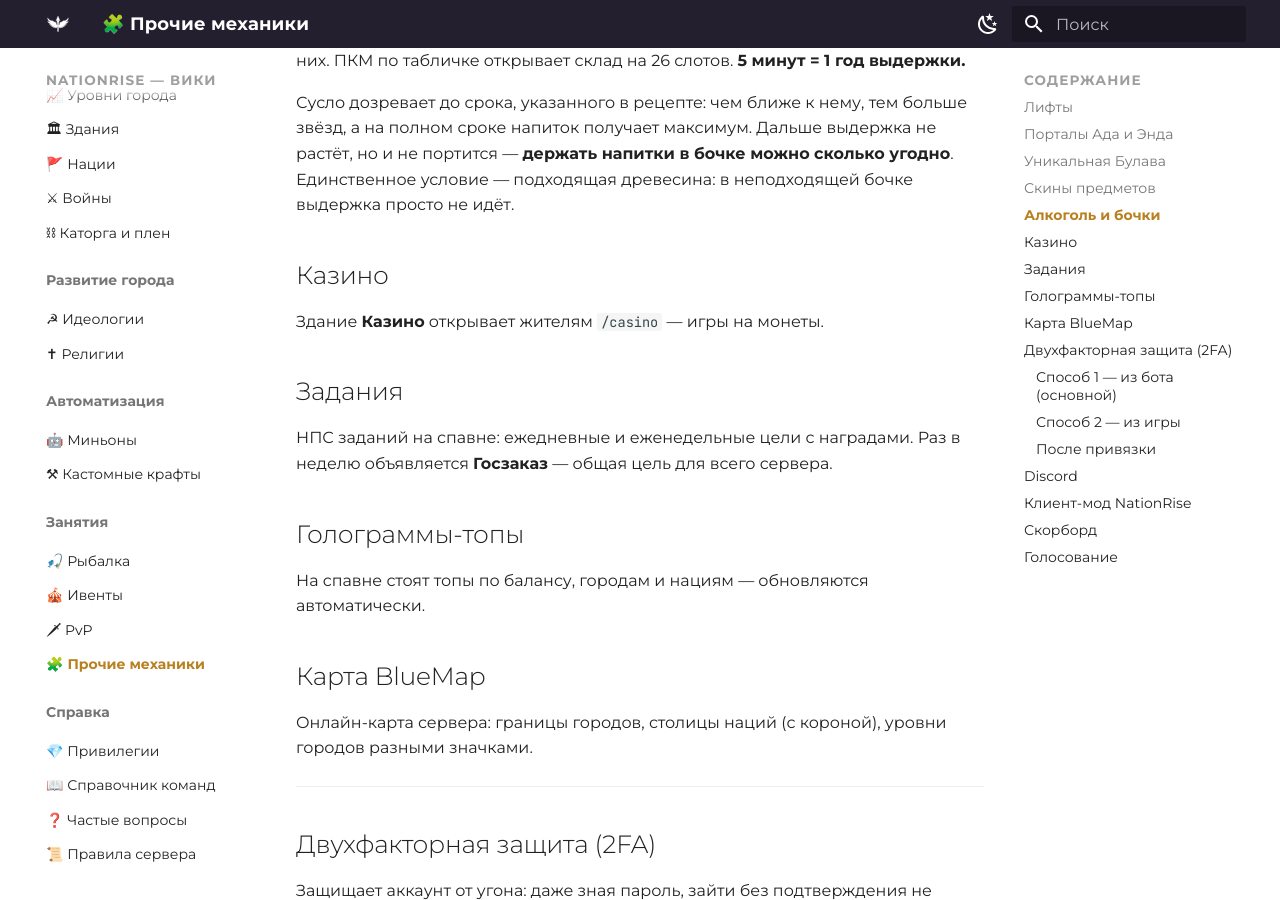
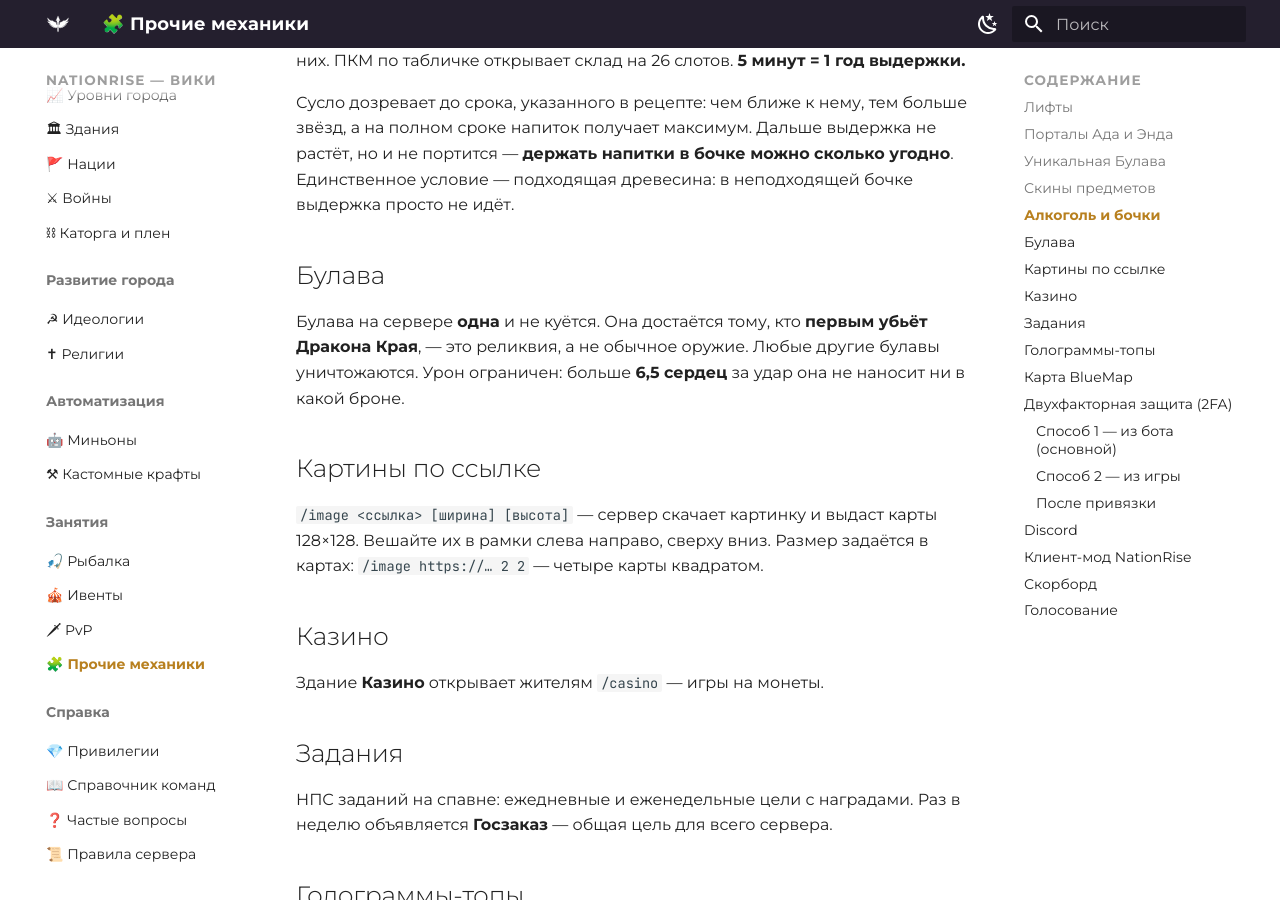
Before and after one commit to zixSSSed/NationRise-Wiki, an MkDocs documentation site: the page built from docs/extras.md, in a window 1280 px wide and 900 px high, scrolled down 1007 px. Built offline with MkDocs 1.6.1 and Material for MkDocs 9.7.7, drawn with Linux system fonts in a browser that asks for light colours.

Commit message:
docs: /image, булава-реликвия
Co-Authored-By: Claude Opus 5 <noreply@anthropic.com>

```diff
--- a/docs/extras.md
+++ b/docs/extras.md
@@ -41,6 +41,19 @@
 а на полном сроке напиток получает максимум. Дальше выдержка не растёт, но и не портится —
 **держать напитки в бочке можно сколько угодно**. Единственное условие — подходящая
 древесина: в неподходящей бочке выдержка просто не идёт.
+
+## Булава
+
+Булава на сервере **одна** и не куётся. Она достаётся тому, кто **первым убьёт
+Дракона Края**, — это реликвия, а не обычное оружие. Любые другие булавы
+уничтожаются. Урон ограничен: больше **6,5 сердец** за удар она не наносит
+ни в какой броне.
+
+## Картины по ссылке
+
+`/image <ссылка> [ширина] [высота]` — сервер скачает картинку и выдаст карты
+128×128. Вешайте их в рамки слева направо, сверху вниз. Размер задаётся в
+картах: `/image https://… 2 2` — четыре карты квадратом.
 
 ## Казино
 
```
Also changed, not shown: docs/commands.md (+1 -0 lines).
